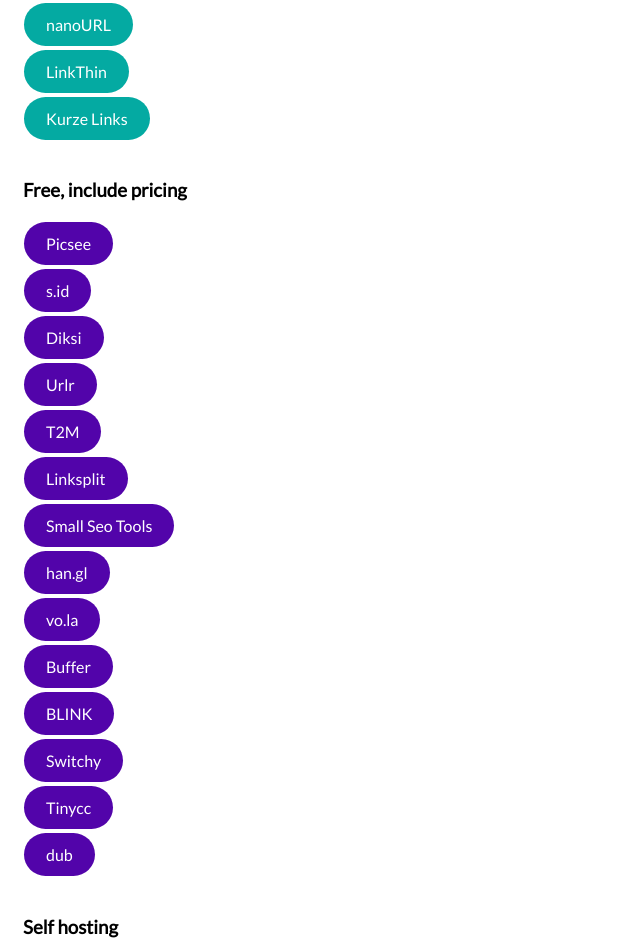
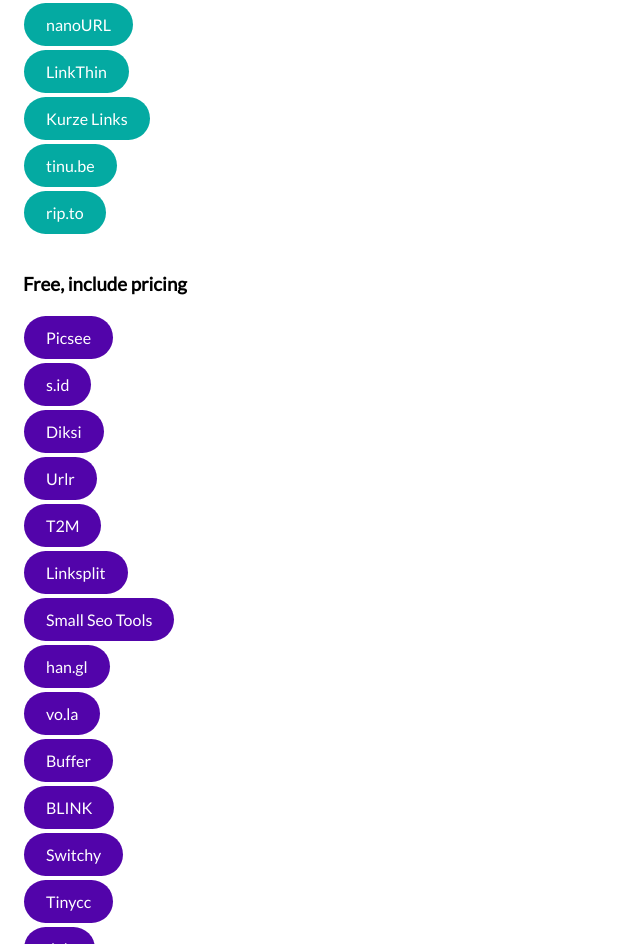
Before and after one commit to LIGMATV/Awesome-Shortener-URL-Service, a plain HTML site: page index.html in a window 1280 px wide. Shown: the part 1153-2097 px from the top of the page, without its empty margins (0-640 px from the left). Drawn offline with Linux system fonts and the light colour scheme.

Commit message:
Update index.html

```diff
--- a/index.html
+++ b/index.html
@@ -58,6 +58,8 @@
         <a href="https://nanourl.org/shorten/" class="button1">nanoURL</a><br/>
         <a href="https://linkthin.tk/" class="button1">LinkThin</a><br/>
         <a href="https://kurzelinks.de/" class="button1">Kurze Links</a><br/>
+        <a href="https://tinu.be/" class="button1">tinu.be</a><br/>
+        <a href="https://rip.to/" class="button1">rip.to</a><br/>
         <br>
 
         <h3>Free, include pricing</h3>
```
